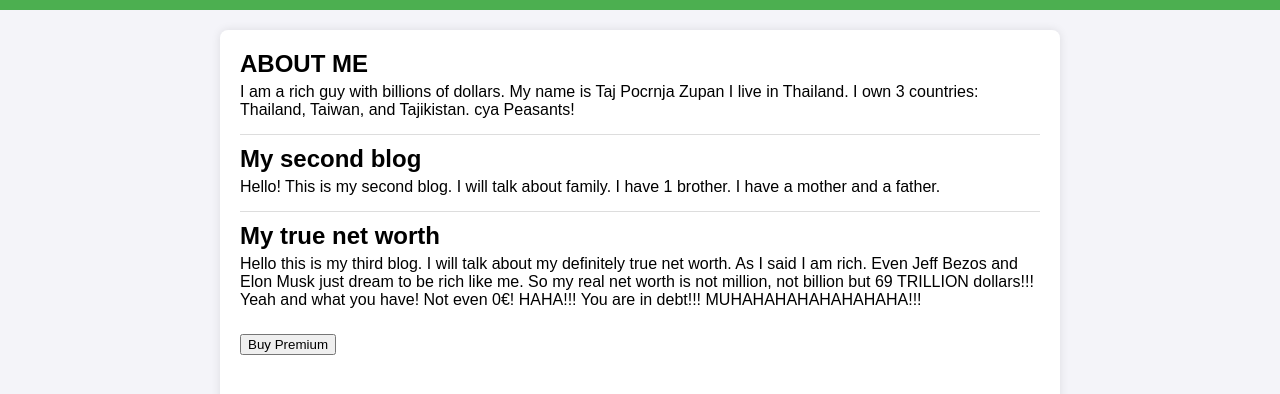
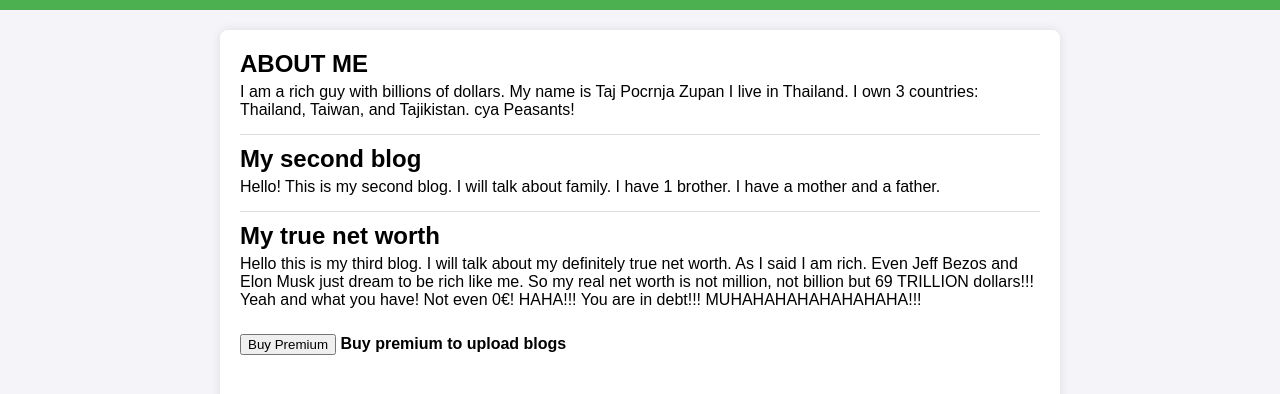
Before and after one commit to Tajek123/myblogs, a website: page index.html in a window 1280 px wide. Shown: the part 68-462 px from the top of the page. Drawn offline with Linux system fonts and the light colour scheme; a script that the page names is missing.

Commit message:
Update index.html

```diff
--- a/index.html
+++ b/index.html
@@ -130,6 +130,7 @@
       publishable-key="pk_live_51P18VQDKSb92j2e3vfMw3JoHQ4J9yg6ySdKCFgVZk5QjlIZ7Q7SBdmZMeyFDuSJdUpXrurTmtrFa7lu9EHXIhcx100v1YIY1VU"
     >
     </stripe-buy-button>
+    <b>Buy premium to upload blogs</b>
 </main>
 
 <script>
```
